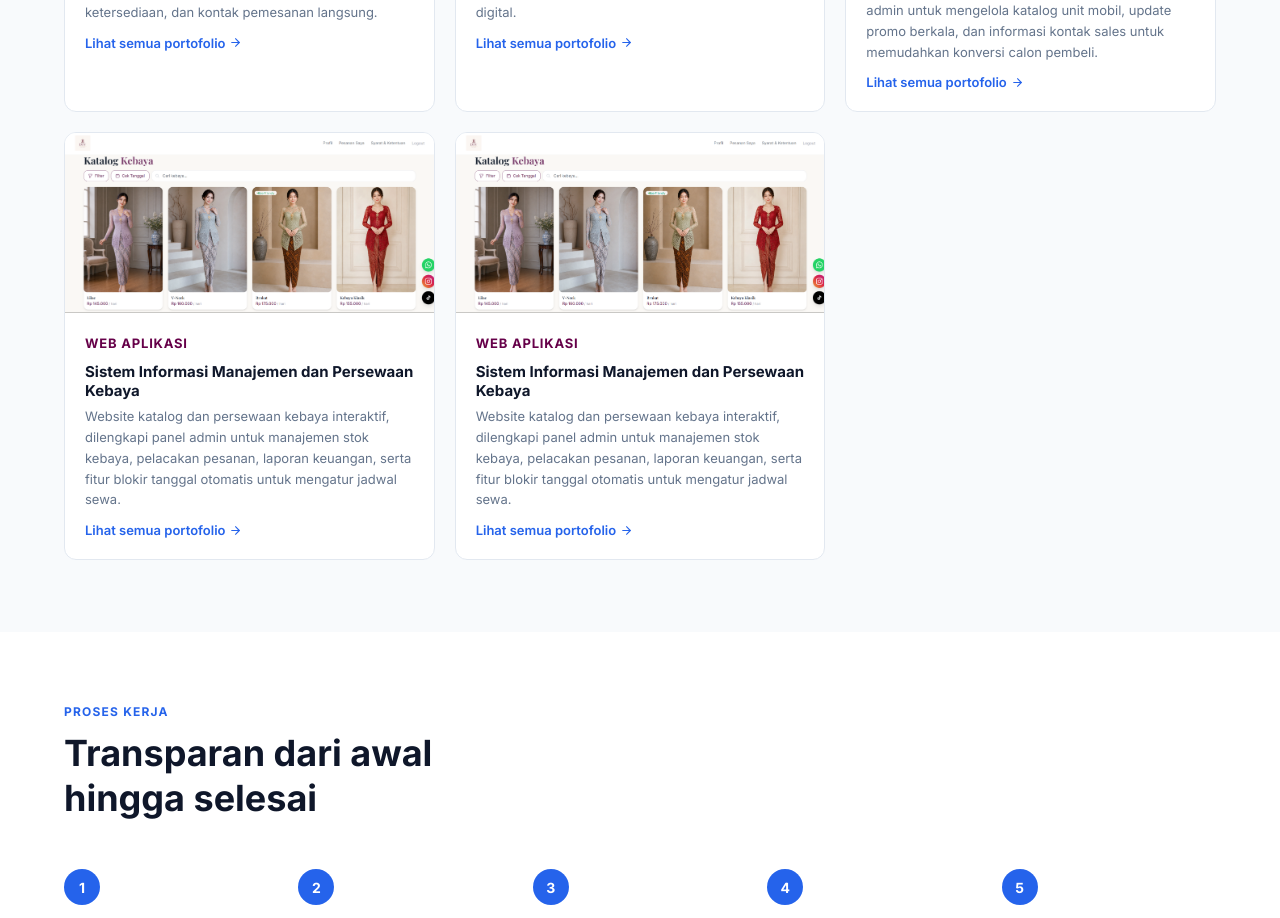
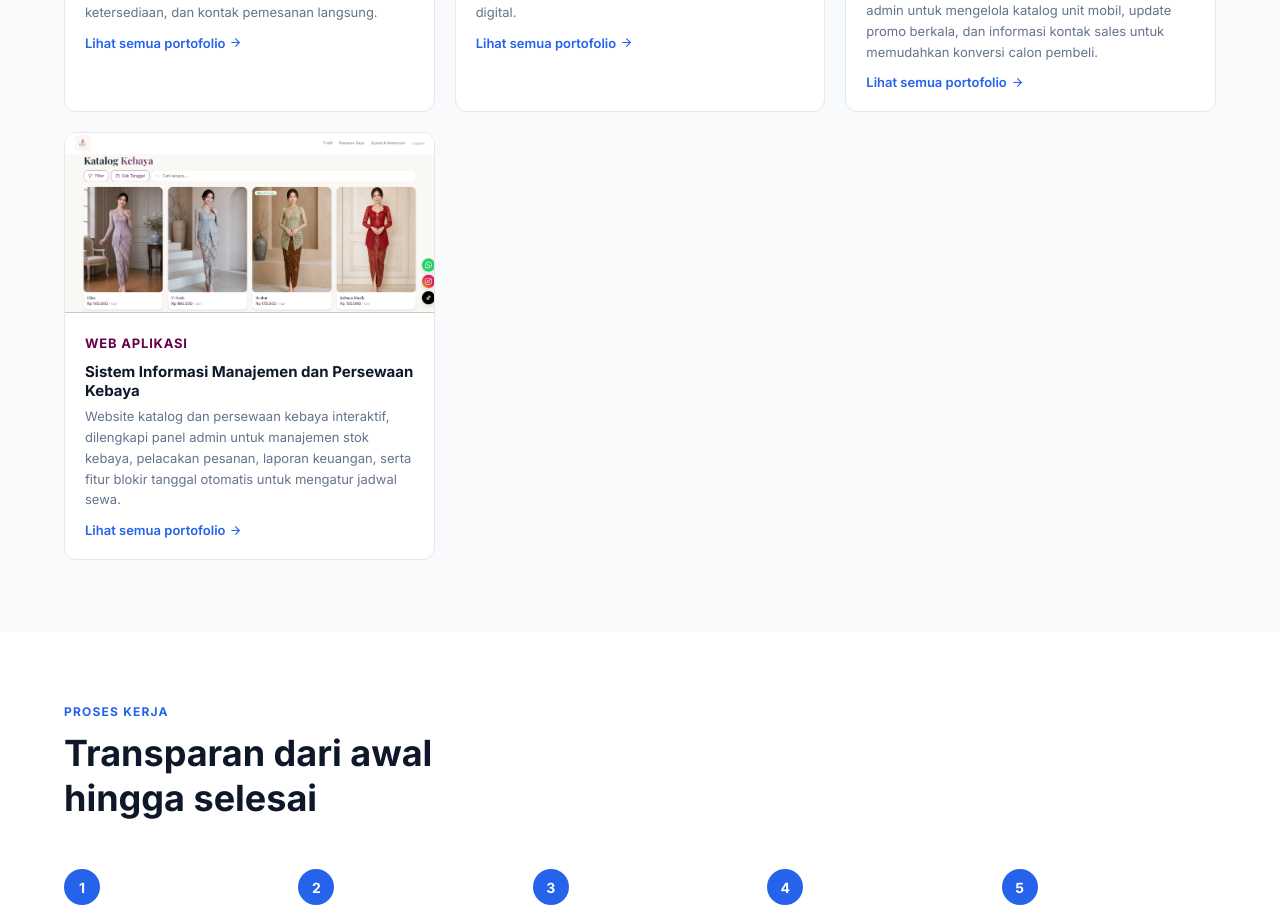
Before and after one commit to dimasvigiarta/divtech-studio, a Next.js app: page / in a window 1280 px wide. Shown: the part 1880-2798 px from the top of the page. Built offline with nearby package versions, Linux system fonts and the light colour scheme.

Commit message:
hapus double portofolio

```diff
--- a/src/components/Portfolio.js
+++ b/src/components/Portfolio.js
@@ -28,13 +28,6 @@ const projects = [
     desc: "Website promosi dinamis yang dilengkapi halaman admin untuk mengelola katalog unit mobil, update promo berkala, dan informasi kontak sales untuk memudahkan konversi calon pembeli.",
     image: "/toyota.png",
     textColor: "#DC2626",
-  },
-  {
-    category: "Web Aplikasi",
-    title: "Sistem Informasi Manajemen dan Persewaan Kebaya",
-    desc: "Website katalog dan persewaan kebaya interaktif, dilengkapi panel admin untuk manajemen stok kebaya, pelacakan pesanan, laporan keuangan, serta fitur blokir tanggal otomatis untuk mengatur jadwal sewa.",
-    image: "/kebaya.png",
-    textColor: "#660049",
   },
   {
     category: "Web Aplikasi",
```
